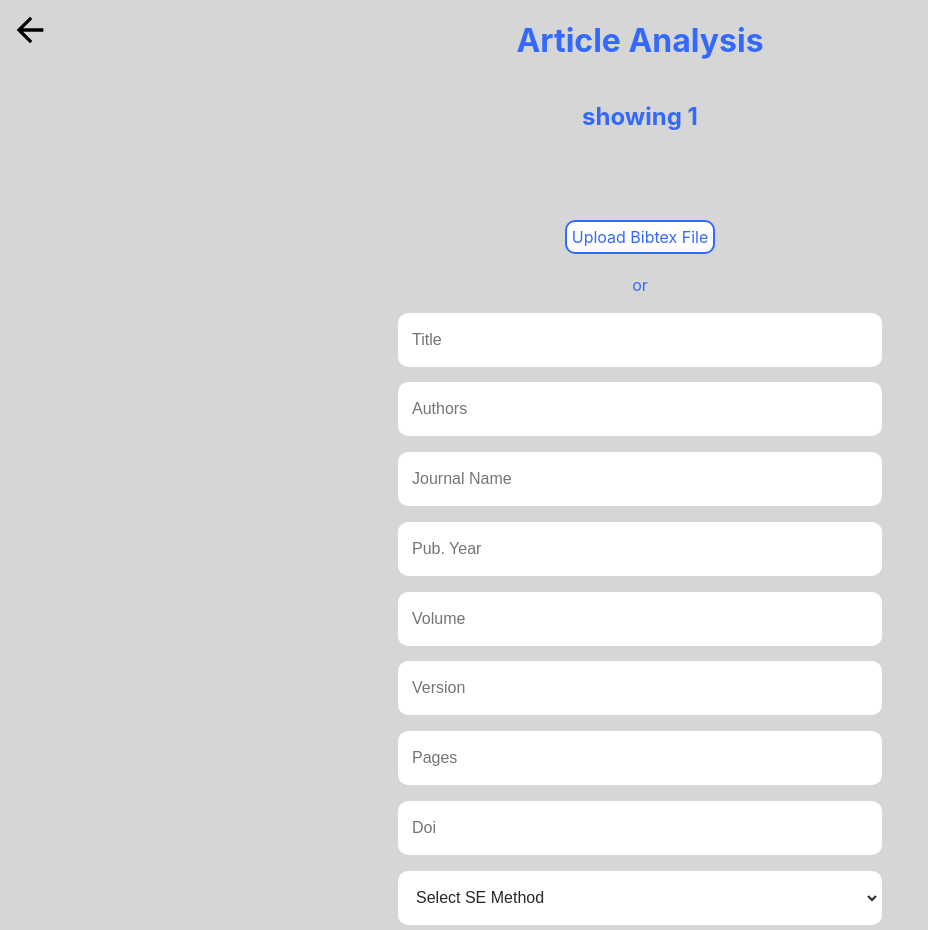
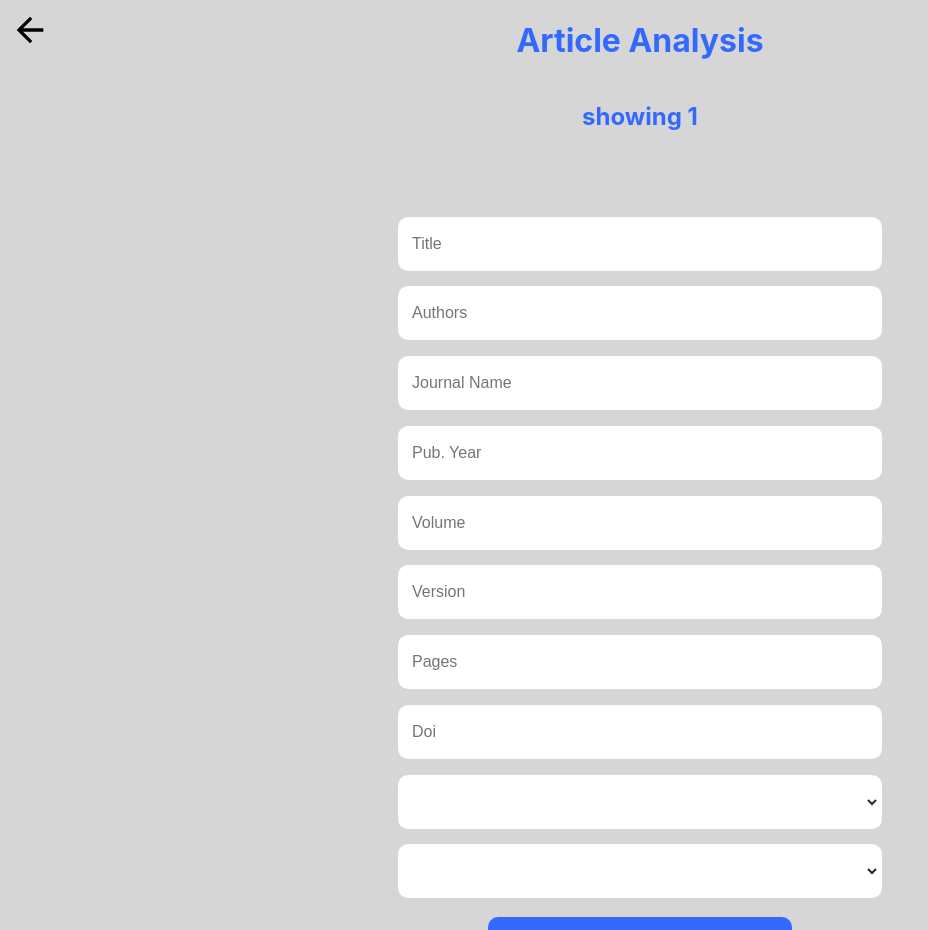
Before and after one commit to CamGham/CISE_SPEED, a React (Create React App) app in the folder frontend/: page /analyse/1 in a window 1280 px wide. Shown: the top 930 px of the page, without its empty margins (0-928 px from the left). Built offline with nearby package versions, Linux system fonts and the light colour scheme; no server answers.

Commit message:
defaults to previously given info

```diff
--- /dev/null
+++ b/frontend/src/components/AnalystForm.js
@@ -0,0 +1,257 @@
+import React, { useEffect } from 'react';
+import axios from 'axios';
+import { useFormik } from 'formik';
+import * as Yup from 'yup';
+import './SubForm.css';
+
+const AnalystForm = (props) => {
+  const data = props.data;
+
+  useEffect(() => {
+    const newValues = {
+      title: data.title,
+      authors: data.authors,
+      journal: data.journal,
+      year: data.year,
+      volume: data.volume,
+      version: data.version,
+      pages: data.pages,
+      doi: data.doi,
+      status: data.status,
+      semethod: data.semethod,
+      claim: data.claim,
+      result: data.result,
+      research: '',
+      participant: '',
+    };
+    formik.setValues(newValues);
+    document.getElementById("semethod").value = data.semethod;
+    document.getElementById("claim").value = data.claim;
+  }, [data]);
+
+  //formik form
+  const formik = useFormik({
+    //initial values
+    initialValues: {
+      title: '',
+      authors: '',
+      journal: '',
+      year: '',
+      volume: '',
+      version: '',
+      pages: '',
+      doi: '',
+      status: 'pending',
+      semethod: '',
+      claim: '',
+      result: true,
+      research: '',
+      participant: '',
+    },
+    //use Yup for validation
+    validationSchema: Yup.object({
+      title: Yup.string().required('Required'),
+      authors: Yup.string().required('Required'),
+      journal: Yup.string().required('Required'),
+      year: Yup.number().required('Required'),
+      volume: Yup.number().required('Required'),
+      version: Yup.number().required('Required'),
+      pages: Yup.string().required('Required'),
+      doi: Yup.string().required('Required'),
+      semethod: Yup.string().required('Required'),
+      claim: Yup.string().required('Required'),
+    }),
+    //on submission of form
+    onSubmit: (values) => {
+      alert(JSON.stringify(values, null, 2));
+      //   axios
+      //     .post('http://localhost:8082/api/articles', values)
+      //     .then((res) => {
+      //       formik.resetForm();
+      //     })
+      //     .catch((err) => {
+      //       console.log('error when submitting: ' + err);
+      //     });
+    },
+  });
+
+  return (
+    <form onSubmit={formik.handleSubmit} className="form">
+      <div className="inputCont">
+        <div className="field">
+          <input
+            type="text"
+            placeholder="Title"
+            name="title"
+            onChange={formik.handleChange}
+            onBlur={formik.handleBlur}
+            value={formik.values.title}
+          />
+        </div>
+        <div className="errCon">
+          {formik.touched.title && formik.errors.title ? (
+            <div className="error">{formik.errors.title}</div>
+          ) : null}
+        </div>
+        <div className="field">
+          <input
+            type="text"
+            placeholder="Authors"
+            name="authors"
+            onChange={formik.handleChange}
+            onBlur={formik.handleBlur}
+            value={formik.values.authors}
+          />
+        </div>
+        <div className="errCon">
+          {formik.touched.authors && formik.errors.authors ? (
+            <div className="error">{formik.errors.authors}</div>
+          ) : null}
+        </div>
+        <div className="field">
+          <input
+            type="text"
+            placeholder="Journal Name"
+            name="journal"
+            onChange={formik.handleChange}
+            onBlur={formik.handleBlur}
+            value={formik.values.journal}
+          />
+        </div>
+        <div className="errCon">
+          {formik.touched.journal && formik.errors.journal ? (
+            <div className="error">{formik.errors.journal}</div>
+          ) : null}
+        </div>
+        <div className="field">
+          <input
+            type="text"
+            placeholder="Pub. Year"
+            name="year"
+            onChange={formik.handleChange}
+            onBlur={formik.handleBlur}
+            value={formik.values.year}
+          />
+        </div>
+        <div className="errCon">
+          {formik.touched.year && formik.errors.year ? (
+            <div className="error">{formik.errors.year}</div>
+          ) : null}
+        </div>
+        <div className="field">
+          <input
+            type="text"
+            placeholder="Volume"
+            name="volume"
+            onChange={formik.handleChange}
+            onBlur={formik.handleBlur}
+            value={formik.values.volume}
+          />
+        </div>
+        <div className="errCon">
+          {formik.touched.volume && formik.errors.volume ? (
+            <div className="error">{formik.errors.volume}</div>
+          ) : null}
+        </div>
+
+        <div className="field">
+          <input
+            type="text"
+            placeholder="Version"
+            name="version"
+            onChange={formik.handleChange}
+            onBlur={formik.handleBlur}
+            value={formik.values.version}
+          />
+        </div>
+        <div className="errCon">
+          {formik.touched.version && formik.errors.version ? (
+            <div className="error">{formik.errors.version}</div>
+          ) : null}
+        </div>
+        <div className="field">
+          <input
+            type="text"
+            placeholder="Pages"
+            name="pages"
+            onChange={formik.handleChange}
+            onBlur={formik.handleBlur}
+            value={formik.values.pages}
+          />
+        </div>
+        <div className="errCon">
+          {formik.touched.pages && formik.errors.pages ? (
+            <div className="error">{formik.errors.pages}</div>
+          ) : null}
+        </div>
+        <div className="field">
+          <input
+            type="text"
+            placeholder="Doi"
+            name="doi"
+            onChange={formik.handleChange}
+            onBlur={formik.handleBlur}
+            value={formik.values.doi}
+          />
+        </div>
+        <div className="errCon">
+          {formik.touched.doi && formik.errors.doi ? (
+            <div className="error">{formik.errors.doi}</div>
+          ) : null}
+        </div>
+
+        <div className="field">
+          <select
+            type="text"
+            name="semethod"
+            id='semethod'
+            onChange={formik.handleChange}
+            onBlur={formik.handleBlur}
+            value={formik.values.semethod}
+          >
+            <option value="">Select SE Method</option>
+            <option value="TDD">TDD</option>
+            <option value="BDD">BDD</option>
+            <option value="ATDD">ATDD</option>
+          </select>
+        </div>
+        <div className="errCon">
+          {formik.touched.semethod && formik.errors.semethod ? (
+            <div className="error">{formik.errors.semethod}</div>
+          ) : null}
+        </div>
+
+        <div className="field">
+          <select
+            type="text"
+            name="claim"
+            id="claim"
+            onChange={formik.handleChange}
+            onBlur={formik.handleBlur}
+            value={formik.values.claim}
+          >
+            <option value="">Select Claim</option>
+            <option value="Improves product quality">
+              Improves product quality
+            </option>
+            <option value="Improves code quality">Improves code quality</option>
+            <option value="Improves team confidence">
+              Improves team confidence
+            </option>
+          </select>
+        </div>
+        <div className="errCon">
+          {formik.touched.claim && formik.errors.claim ? (
+            <div className="error">{formik.errors.claim}</div>
+          ) : null}
+        </div>
+
+        <div className="submit">
+          <input type="submit" />
+        </div>
+      </div>
+    </form>
+  );
+};
+
+export default AnalystForm;
--- a/frontend/src/pages/AnalystArticle.js
+++ b/frontend/src/pages/AnalystArticle.js
@@ -1,6 +1,6 @@
 import React, { useState, useEffect } from 'react';
 import { Link, useParams } from 'react-router-dom';
-import SubForm from '../components/SubForm';
+import AnalystForm from '../components/AnalystForm';
 import './Submission.css';
 import HomeIcon from '@mui/icons-material/ArrowBack';
 import axios from 'axios';
@@ -16,7 +16,6 @@ const AnalystArticle = () => {
       .then((res) => {
         setData(res.data);
         console.log(res.data);
-        console.log(data);
       })
       .catch((err) => {
         console.log('error');
@@ -27,7 +26,6 @@ const AnalystArticle = () => {
     (async () => {
       await getData();
     })();
-    console.log(data);
   }, []);
 
   return (
@@ -40,7 +38,11 @@ const AnalystArticle = () => {
         </Link>
       </div>
       <div className="formCon">
-        <SubForm />
+        {data ? <AnalystForm data={data} /> :
+        <h2>Loading</h2>
+        }
+
+
       </div>
     </div>
   );
```
